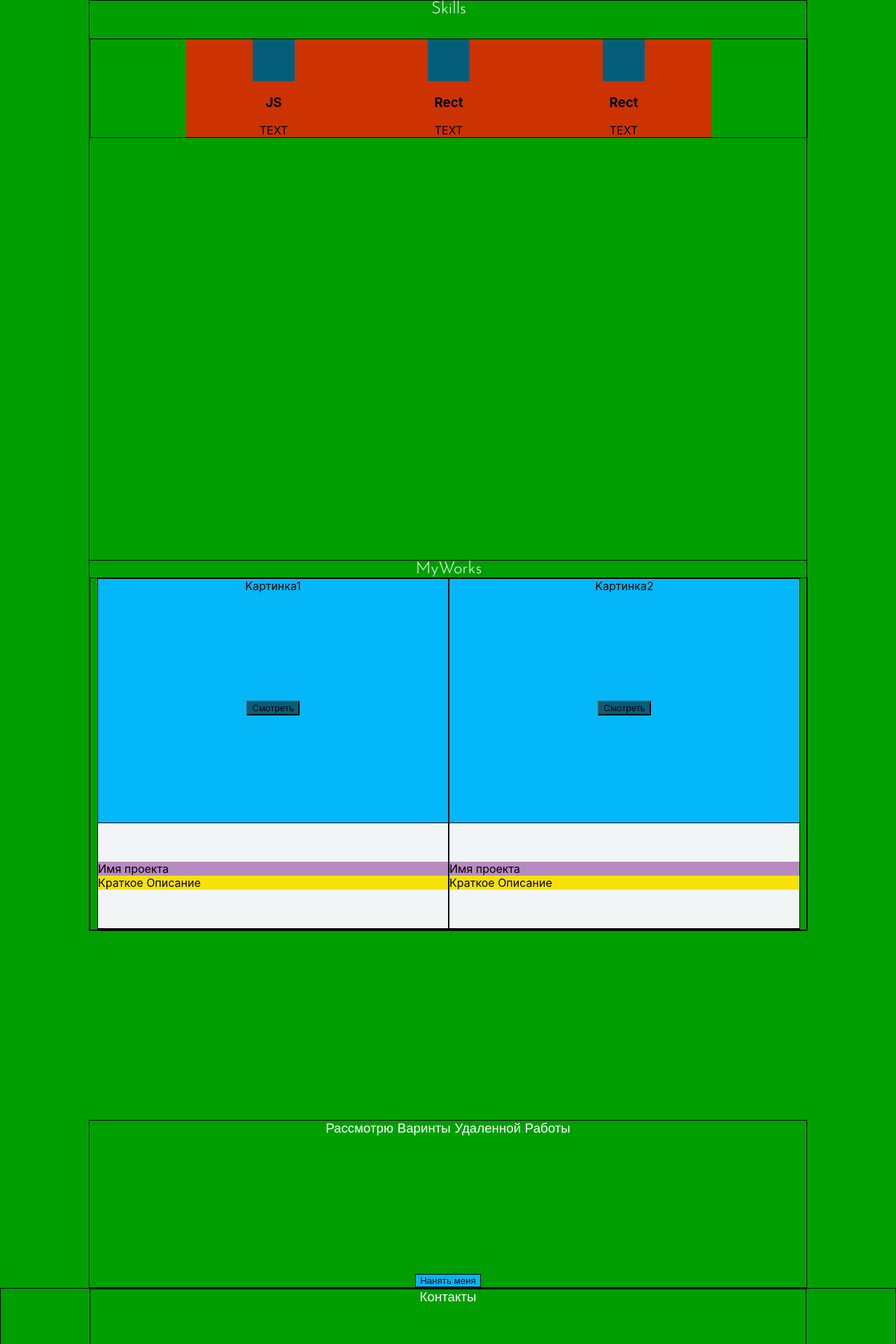
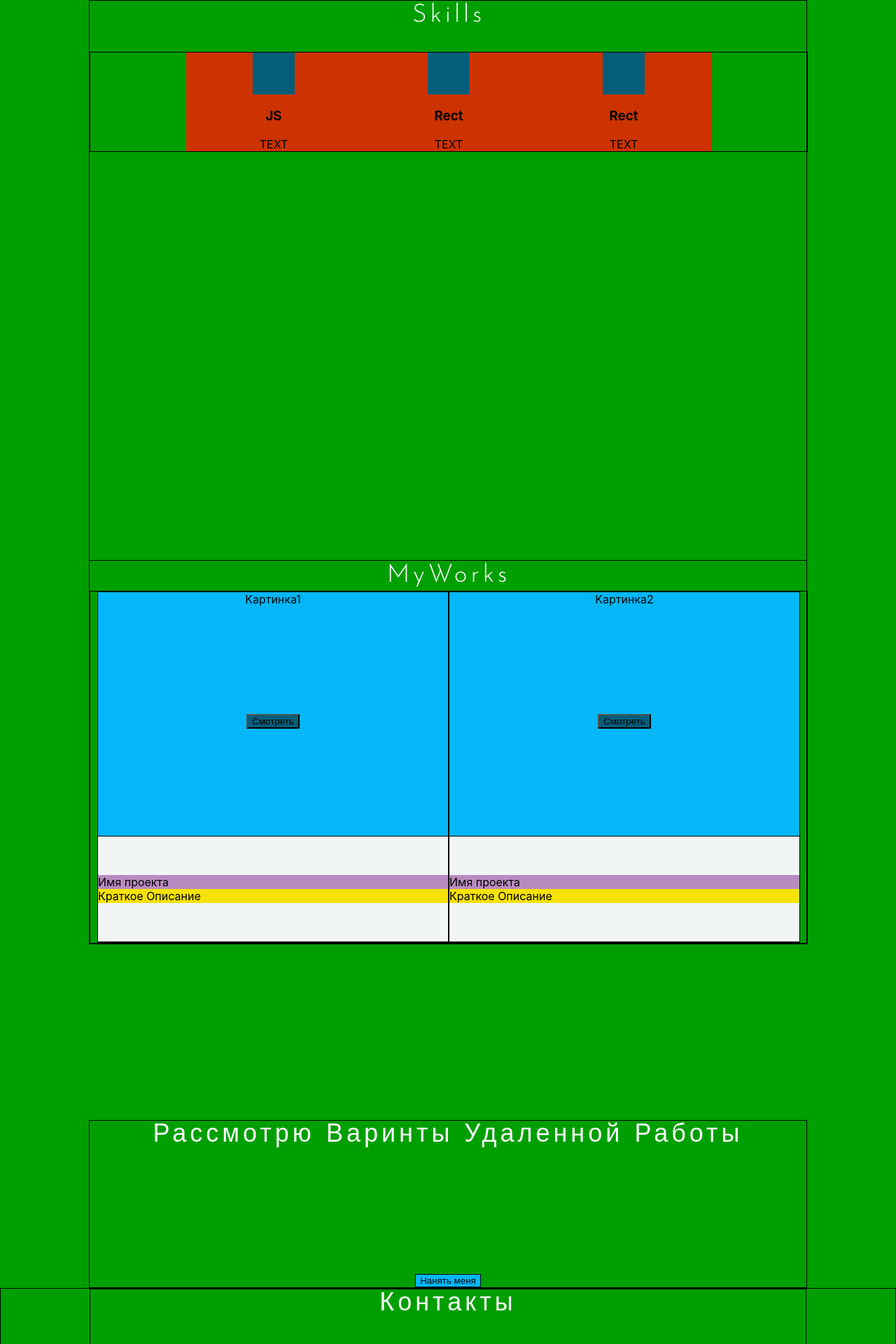
Before and after one commit to iliik/cv, a React (Create React App) app: page / in a window 1280 px wide. Shown: the part 880-2800 px from the top of the page at 70% size. Built offline with nearby package versions, Linux system fonts and the light colour scheme.

Commit message:
css-font-size

```diff
--- a/src/contacts/Contacts.module.css
+++ b/src/contacts/Contacts.module.css
@@ -30,6 +30,9 @@
     color: #fefeff;
     text-transform: capitalize;
     margin: 0;
+    font-size: 36px;
+    line-height: 1.2;
+    letter-spacing: 5px;
 }
 
 .inputTextBlock {
--- a/src/footer/Footer.module.css
+++ b/src/footer/Footer.module.css
@@ -33,10 +33,12 @@
     font-weight: 300;
     color: #fefeff;
     text-transform: capitalize;
+    font-size: 36px;
+    line-height: 1.2;
+    letter-spacing: 5px;
 }
 
 .date{
-
     font-family: 'Josefin Sans', sans-serif;
     margin-bottom: 30px;
     font-weight: 300;
--- a/src/my-works/MyWorks.module.css
+++ b/src/my-works/MyWorks.module.css
@@ -16,6 +16,9 @@
     color: #fefeff;
     text-transform: capitalize;
     margin: 0;
+    font-size: 36px;
+    line-height: 1.2;
+    letter-spacing: 5px;
 }
 
 .works {
--- a/src/options/Options.module.css
+++ b/src/options/Options.module.css
@@ -21,6 +21,10 @@
     font-weight: 300;
     color: #fefeff;
     text-transform: capitalize;
+
+    font-size: 36px;
+    line-height: 1.2;
+    letter-spacing: 5px;
 }
 
 .button {
--- a/src/skills/Skills.module.css
+++ b/src/skills/Skills.module.css
@@ -24,4 +24,7 @@
     font-weight: 300;
     color: #fefeff;
     text-transform: capitalize;
+    font-size: 36px;
+    line-height: 1.2;
+    letter-spacing: 5px;
 }
```
